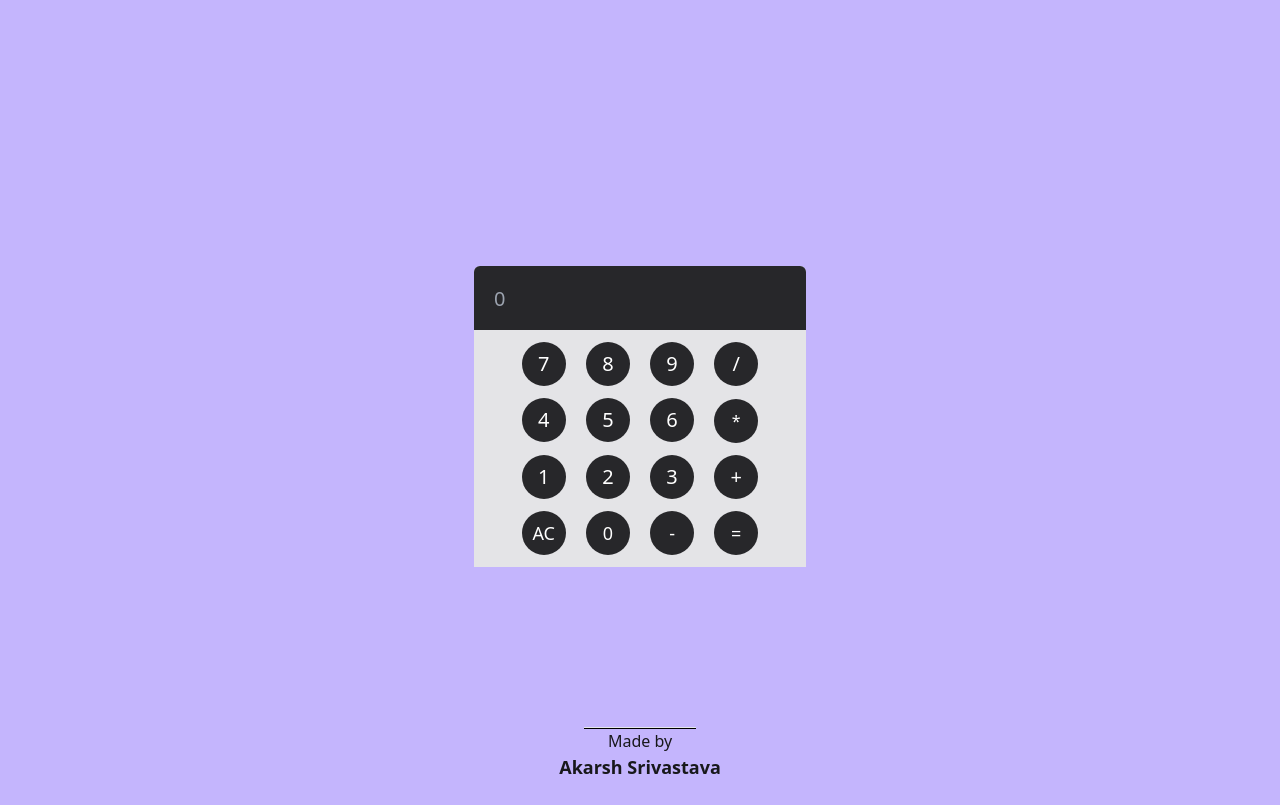
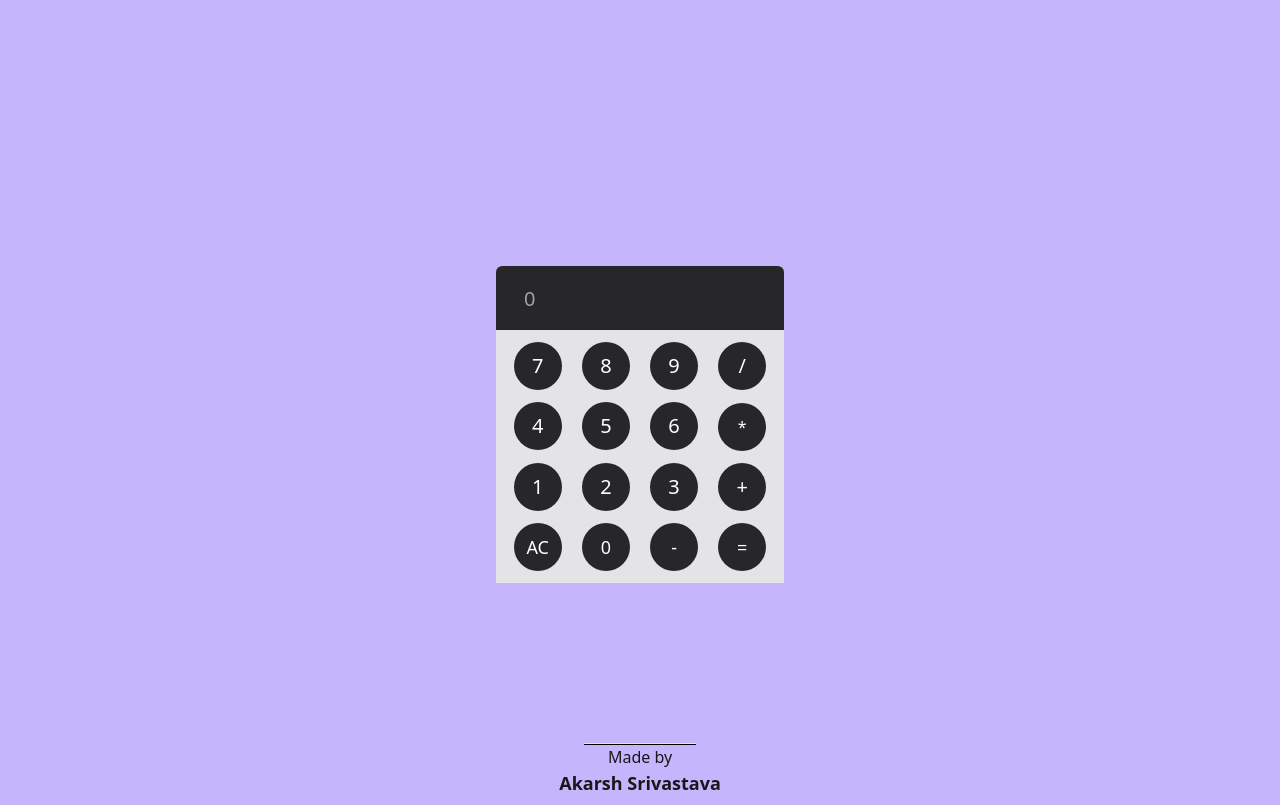
Before and after one commit to Akarsh0801/calculator.github.io, a website: page index.html in a window 1280 px wide. Shown: the part 80-885 px from the top of the page. Drawn offline with nearby package versions, Linux system fonts and the light colour scheme.

Commit message:
Add files via upload

```diff
--- a/index.html
+++ b/index.html
@@ -11,36 +11,36 @@
     <div id="head" class=" text-zinc-900 text-2xl md:text-3xl lg:text-3xl xl:text-3xl font-semibold text-center my-2 md:mt-3 lg:mt-3 xl:mt-3">
         Calculator<hr class="bg-black h-0.5 w-auto text-center mx-auto">
         </div>
-    <div class="flex flex-col justify-between items-center mx-auto w-fit bg-zinc-200 my-40 md:mt-64 lg:mt-64 xl:mt-72  rounded-t-md   ">
-    <input class="flex justify-end items-center bg-zinc-800 w-full h-16 text-white text-xl p-4 pl-5 rounded-t-md " type="text" name="input" id="input" placeholder="0" >
+    <div class="flex flex-col justify-between items-center mx-auto w-72 bg-zinc-200 my-40 md:mt-64 lg:mt-64 xl:mt-72  rounded-t-md   ">
+    <input class="flex justify-end items-center bg-zinc-800 w-full h-16 text-white text-xl p-4 pl-7 rounded-t-md " type="text" name="input" id="input" placeholder="0" >
     </input>
     <div class="flex-col justify-between space-y-3 my-2 p-1" id="btns">
     <div id="row" class="space-x-4">
-        <button class="bg-zinc-800 text-xl font-sans text-white rounded-full h-11 w-11" onclick="calc('7')" id="btn" value="7">7</button>
-        <button class="bg-zinc-800 text-xl font-sans text-white rounded-full h-11 w-11" onclick="calc('8')" id="btn" value="8">8</button>
-        <button class="bg-zinc-800 text-xl font-sans text-white rounded-full h-11 w-11" onclick="calc('9')" id="btn" value="9">9</button>
-        <button class="bg-zinc-800 text-xl font-sans text-white rounded-full h-11 w-11" onclick="calc('/')" id="btn" value="/">/</button>
+        <button class="bg-zinc-800 text-xl font-sans text-white rounded-full h-12 w-12" onclick="calc('7')" id="btn" value="7">7</button>
+        <button class="bg-zinc-800 text-xl font-sans text-white rounded-full h-12 w-12" onclick="calc('8')" id="btn" value="8">8</button>
+        <button class="bg-zinc-800 text-xl font-sans text-white rounded-full h-12 w-12" onclick="calc('9')" id="btn" value="9">9</button>
+        <button class="bg-zinc-800 text-xl font-sans text-white rounded-full h-12 w-12" onclick="calc('/')" id="btn" value="/">/</button>
     </div>
 
     <div id="row" class="space-x-4">
-        <button class="bg-zinc-800 text-xl font-sans text-white rounded-full h-11 w-11" onclick="calc('4')" id="btn"  value="4">4</button>
-        <button class="bg-zinc-800 text-xl font-sans text-white rounded-full h-11 w-11" onclick="calc('5')" id="btn" value="5">5</button>
-        <button class="bg-zinc-800 text-xl font-sans text-white rounded-full h-11 w-11" onclick="calc('6')" id="btn" value="6">6</button>
-        <button class="bg-zinc-800 text-lxlg font-sans text-white rounded-full h-11 w-11" onclick="calc('*')" id="btn" value="*">*</button>
+        <button class="bg-zinc-800 text-xl font-sans text-white rounded-full h-12 w-12" onclick="calc('4')" id="btn"  value="4">4</button>
+        <button class="bg-zinc-800 text-xl font-sans text-white rounded-full h-12 w-12" onclick="calc('5')" id="btn" value="5">5</button>
+        <button class="bg-zinc-800 text-xl font-sans text-white rounded-full h-12 w-12" onclick="calc('6')" id="btn" value="6">6</button>
+        <button class="bg-zinc-800 text-lxlg font-sans text-white rounded-full h-12 w-12" onclick="calc('*')" id="btn" value="*">*</button>
     </div>
 
     <div id="row" class="space-x-4">
-        <button class="bg-zinc-800 text-xl font-sans text-white rounded-full h-11 w-11" onclick="calc('1')" id="btn" value="1">1</button>
-        <button class="bg-zinc-800 text-xl font-sans text-white rounded-full h-11 w-11" onclick="calc('2')" id="btn" value="2">2</button>
-        <button class="bg-zinc-800 text-xl font-sans text-white rounded-full h-11 w-11" onclick="calc('3')" id="btn" value="3">3</button>
-        <button class="bg-zinc-800 text-xl font-sans text-white rounded-full h-11 w-11" onclick="calc('+')" id="btn" value="+">+</button>
+        <button class="bg-zinc-800 text-xl font-sans text-white rounded-full h-12 w-12" onclick="calc('1')" id="btn" value="1">1</button>
+        <button class="bg-zinc-800 text-xl font-sans text-white rounded-full h-12 w-12" onclick="calc('2')" id="btn" value="2">2</button>
+        <button class="bg-zinc-800 text-xl font-sans text-white rounded-full h-12 w-12" onclick="calc('3')" id="btn" value="3">3</button>
+        <button class="bg-zinc-800 text-xl font-sans text-white rounded-full h-12 w-12" onclick="calc('+')" id="btn" value="+">+</button>
     </div>
 
     <div id="row" class="space-x-4">
-        <button class="bg-zinc-800 text-lg font-sans text-white rounded-full h-11 w-11" type="button" onclick="clr()" id="ac">AC</button>
-        <button class="bg-zinc-800 text-lg font-sans text-white rounded-full h-11 w-11" onclick="calc('0')" id="btn" value="0">0</button>
-        <button class="bg-zinc-800 text-lg font-sans text-white rounded-full h-11 w-11" onclick="calc('-')" id="btn" value="-">-</button>
-        <button class="bg-zinc-800 text-lg font-sans text-white rounded-full h-11 w-11" onclick="calculate()"  id="equal" value="=" >=</button>
+        <button class="bg-zinc-800 text-lg font-sans text-white rounded-full h-12 w-12" type="button" onclick="clr()" id="ac">AC</button>
+        <button class="bg-zinc-800 text-lg font-sans text-white rounded-full h-12 w-12" onclick="calc('0')" id="btn" value="0">0</button>
+        <button class="bg-zinc-800 text-lg font-sans text-white rounded-full h-12 w-12" onclick="calc('-')" id="btn" value="-">-</button>
+        <button class="bg-zinc-800 text-lg font-sans text-white rounded-full h-12 w-12" onclick="calculate()"  id="equal" value="=" >=</button>
     </div>
 
 </div>
```
